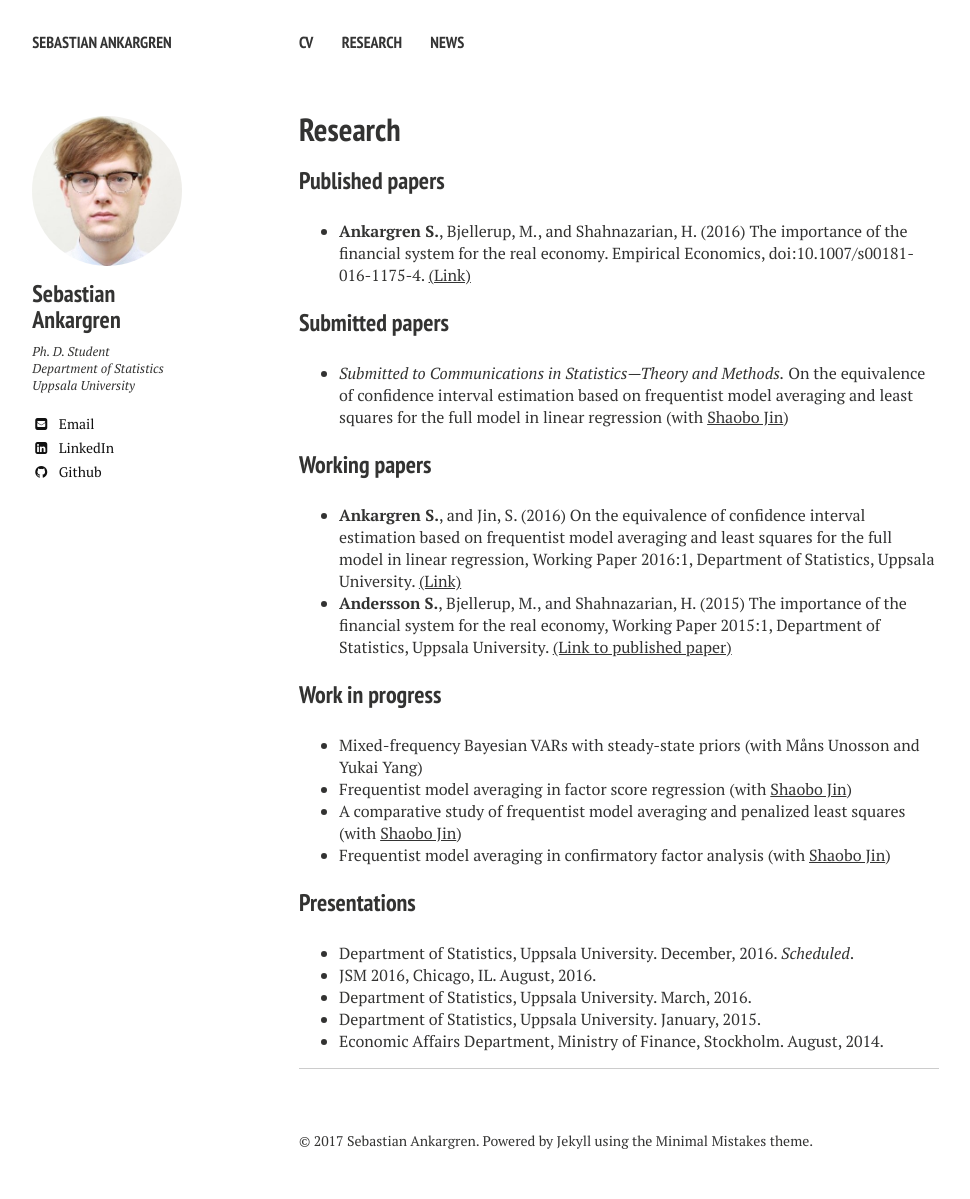
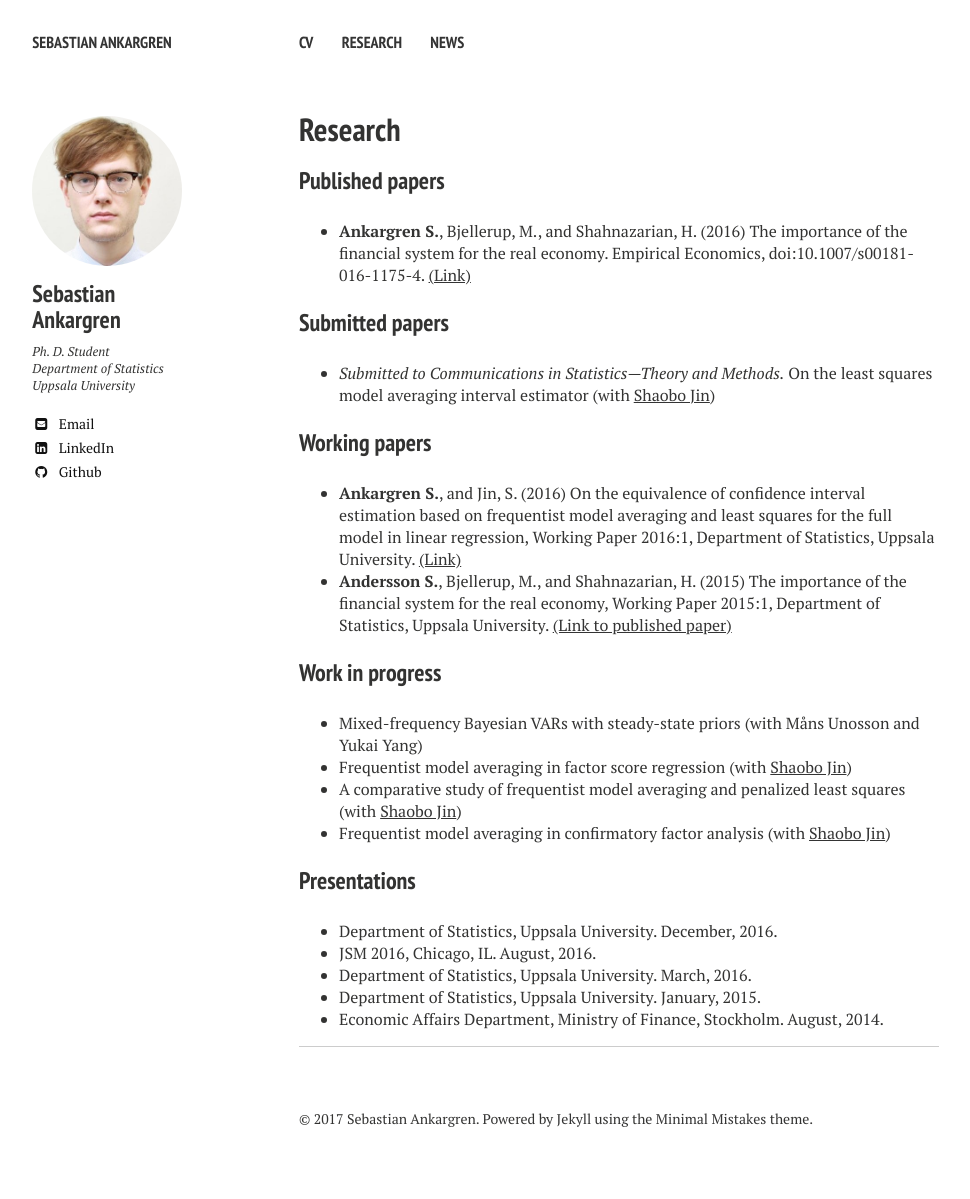
Before and after one commit to ankargren/ankargren.github.io, a Jekyll site: the page built from research/index.md, in a window 1280 px wide. Shown: the whole page, without its empty margins (21-991 px from the left). Built offline with Jekyll 4.4.1, drawn with Linux system fonts in a browser that asks for light colours; nearby versions of some CDN libraries; after the commit the page ends 1177 px from its top, so only the background shows below that.

Commit message:
Updated research

```diff
--- a/research/index.md
+++ b/research/index.md
@@ -13,7 +13,7 @@ image:
 
 ### Submitted papers
 
-* *Submitted to Communications in Statistics---Theory and Methods.* On the equivalence of confidence interval estimation based on frequentist model averaging and least squares for the full model in linear regression (with [Shaobo Jin](http://katalog.uu.se/profile/?id=N11-1506))
+* *Submitted to Communications in Statistics---Theory and Methods.* On the least squares model averaging interval estimator (with [Shaobo Jin](http://katalog.uu.se/profile/?id=N11-1506))
 
 ### Working papers
 
@@ -30,7 +30,7 @@ image:
 
 ### Presentations
 
-* Department of Statistics, Uppsala University. December, 2016. *Scheduled*.
+* Department of Statistics, Uppsala University. December, 2016.
 * JSM 2016, Chicago, IL. August, 2016.
 * Department of Statistics, Uppsala University. March, 2016.
 * Department of Statistics, Uppsala University. January, 2015.
```
